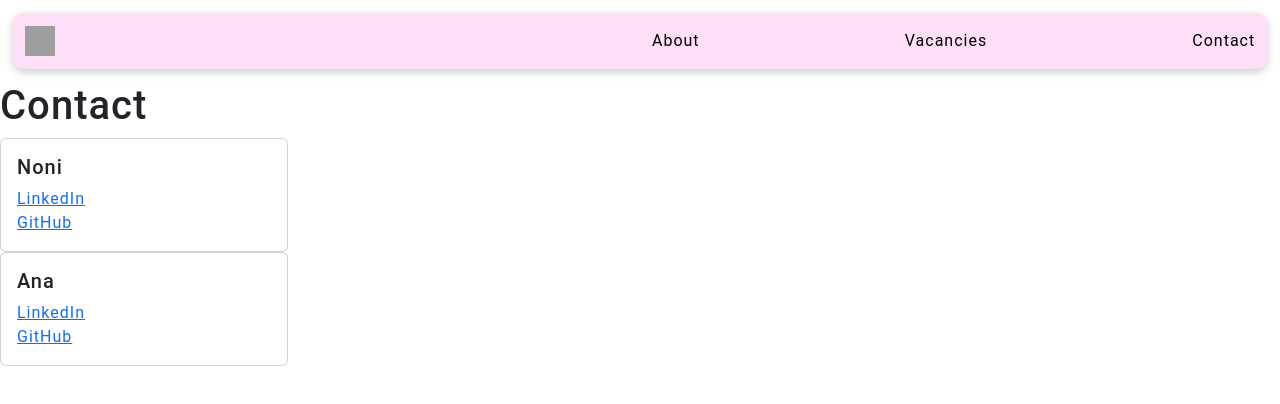
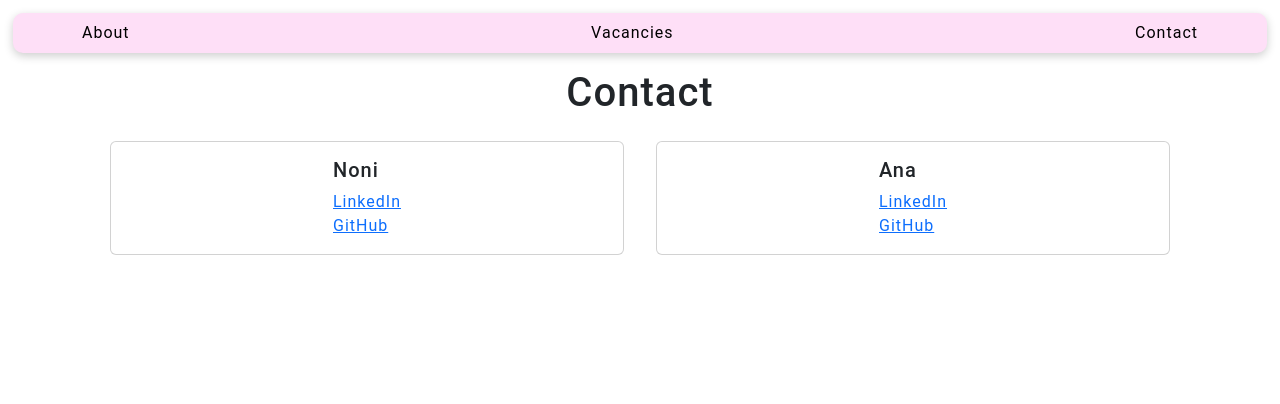
Before and after one commit to nonisaurus/sheSharpHackathon, a React (Create React App) app in the folder futurista/: page /contact in a window 1280 px wide. Shown: the top 404 px of the page. Built offline with nearby package versions, Linux system fonts and the light colour scheme; grey boxes are pictures that could not be loaded.

Commit message:
bootstrap, css changes

```diff
--- a/futurista/src/About.js
+++ b/futurista/src/About.js
@@ -1,10 +1,11 @@
 import Container from "react-bootstrap/Container";
+import "./App.css";
 
 function About() {
   return (
-    <Container>
-      <img scr="" alt="" />
-      <h1 className="flex-center">Welcome to the (SheSharp & Reaktor) Hackathon</h1>
+    <Container className="flex">
+      {/* <img scr="" alt="" /> */}
+        <h1 className="about-h1">Welcome to the (SheSharp & Reaktor) Hackathon</h1>
       <h4>created by: Ana & Noni</h4>
       <p>
         We were tasked to create a project of our choice with an API and job
--- a/futurista/src/App.css
+++ b/futurista/src/App.css
@@ -12,6 +12,21 @@
   margin: 1%;
   box-shadow: 0 3px 10px rgb(0 0 0 / 0.2);
   border-radius: 10px;
+  margin-bottom: 1rem;
+}
+
+.flex {
+  display: flex;
+  flex-direction: column;
+  justify-content: center;
+  align-items: center;
+}
+
+.flex-row {
+  display: flex;
+  flex-direction: row;
+  justify-content: center;
+  align-items: center;
 }
 
 .flex-center {
@@ -25,6 +40,11 @@
   justify-content: flex-start;
   align-items: center;
   flex-direction: column;
+}
+
+.about-h1 {
+  font-size: 2.2rem;
+  font-weight: 600;
 }
 
 .job-btn {
@@ -73,3 +93,12 @@
 .skip-btn:after{
   background-color: #fde2fb;
 }
+
+.contact-card{
+  margin: 1rem;
+  width: 50%;
+  display: flex;
+  flex-direction: column;
+  justify-content: center;
+  align-items: center;
+}
--- a/futurista/src/App.js
+++ b/futurista/src/App.js
@@ -3,7 +3,6 @@ import "./App.css";
 import Container from "react-bootstrap/Container";
 import Navbar from "react-bootstrap/Navbar";
 import Nav from 'react-bootstrap/Nav';
-import Image from 'react-bootstrap/Image';
 
 import About from "./About";
 import Vacancies from "./Vacancies";
@@ -13,16 +12,7 @@ function App() {
   return (
     <div>
       <Router>
-        <Navbar variant="dark" className="navbar calistro-font" >
-          <Container>
-            <Navbar.Brand>
-              <Image src="../public/f_logo.png"
-              alt="logo"
-              width="30"
-              height="30"
-              className="d-inline-block align-top"/>
-            </Navbar.Brand>
-          </Container>
+        <Navbar className="navbar navbar-expand-sm" collapseOnSelect expand="lg" sticky="top" >
           <Container>
             <Nav.Link as={Link} to="/">About</Nav.Link>
             <Nav.Link as={Link} to="/vacancies">Vacancies</Nav.Link>
--- a/futurista/src/Contact.js
+++ b/futurista/src/Contact.js
@@ -1,55 +1,46 @@
 import React from "react";
+import { Container } from "react-bootstrap";
 import Card from "react-bootstrap/Card";
 
 function Contact() {
   return (
-    <div>
+    <Container className="flex">
       <h1>Contact</h1>
-      <Card style={{ width: "18rem" }}>
+
+      <Container className="flex-row">
+        <Card className="contact-card">
           <Card.Body>
             <Card.Title>Noni</Card.Title>
             <Card.Text>
-            <a
-              href="https://www.linkedin.com/in/nonisaurus/"
+              <a href="https://www.linkedin.com/in/nonisaurus/"
                 target="_blank"
                 rel="noopener noreferrer"
-            >
-              LinkedIn
-            </a>
-            <br />
-            <a
-              href="https://github.com/nonisaurus/"
+              >LinkedIn </a>
+              <br/>
+              <a href="https://github.com/nonisaurus/"
                 target="_blank"
-              rel="noopener noreferrer"
-            >
-              GitHub
-            </a>
+                rel="noopener noreferrer">GitHub</a>
             </Card.Text>
           </Card.Body>
         </Card>
-      <Card style={{ width: "18rem" }}>
+
+        <Card className="contact-card">
           <Card.Body>
             <Card.Title>Ana</Card.Title>
             <Card.Text>
-            <a
-              href="https://www.linkedin.com/in/asolcan/"
+              <a href="https://www.linkedin.com/in/asolcan/"
                 target="_blank"
-              rel="noopener noreferrer"
-            >
-              LinkedIn
-            </a>
-            <br />
-            <a
-              href="https://github.com/solcana/"
+                rel="noopener noreferrer">LinkedIn</a>
+              <br/>
+              <a href="https://github.com/solcana/"
                 target="_blank"
-              rel="noopener noreferrer"
-            >
-              GitHub
-            </a>
+                rel="noopener noreferrer">GitHub</a>
             </Card.Text>
           </Card.Body>
         </Card>
-    </div>
+      </Container>
+
+    </Container>
   );
 }
 
```
Also changed, not shown: 1 other file (tests, documents, lock files or other folders). Lines whose indentation alone changed are shown as unchanged.
